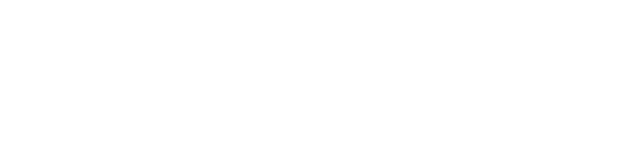
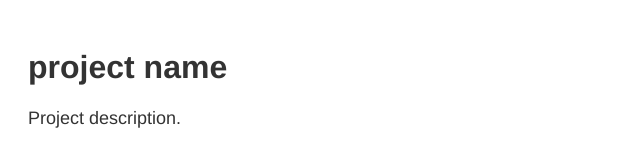
Before and after one commit to djhenjin/extendable, a plain HTML site: page template/index.html in a window 1280 px wide. Shown: the whole page, without its empty margins (0-640 px from the left). Drawn offline with Linux system fonts and the light colour scheme.

Commit message:
Update index.html

```diff
--- a/template/index.html
+++ b/template/index.html
@@ -1,12 +1,22 @@
 <!DOCTYPE html>
 <html>
 <head>
+<style>
+body{
+ padding: 20px;
+ color: #333;
+ font-family: Helvetica Neue, Helvetica, Arial, sans-serif;
+}
+p{
+  max-width: 500px;
+  font-size: 18px;
+}
+</style>
 </head>
 <body>
 
+<h1>project name</h1>
+<p>Project description.</p>
 
-<script>
-
-</script>
 </body>
 </html>
```
